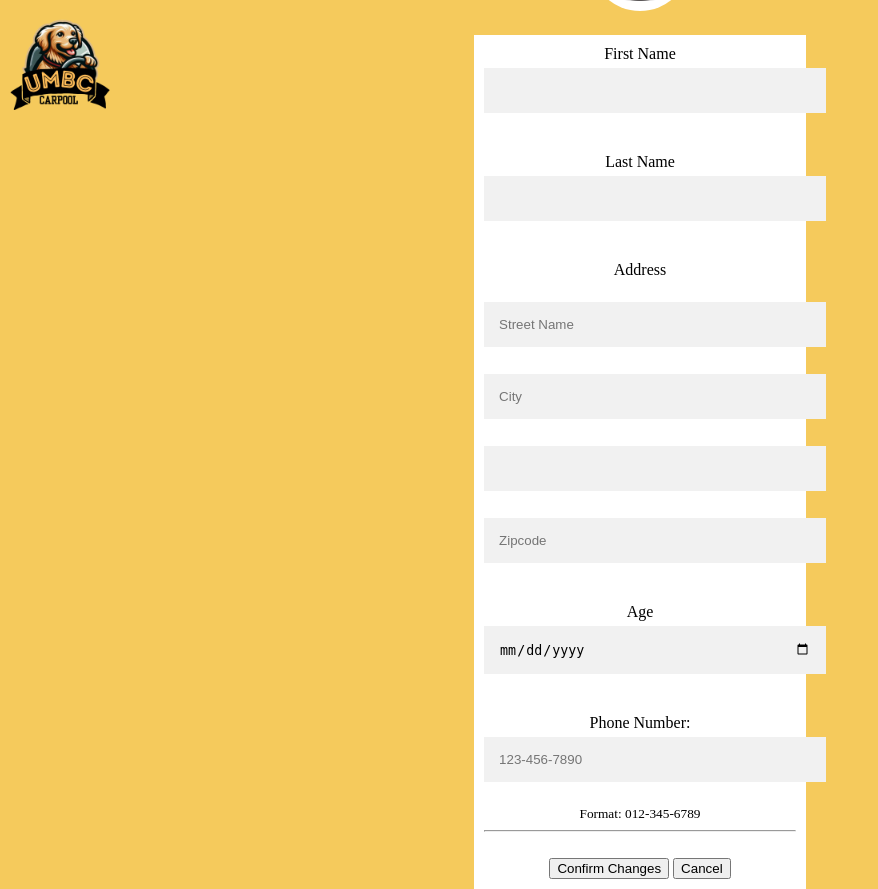
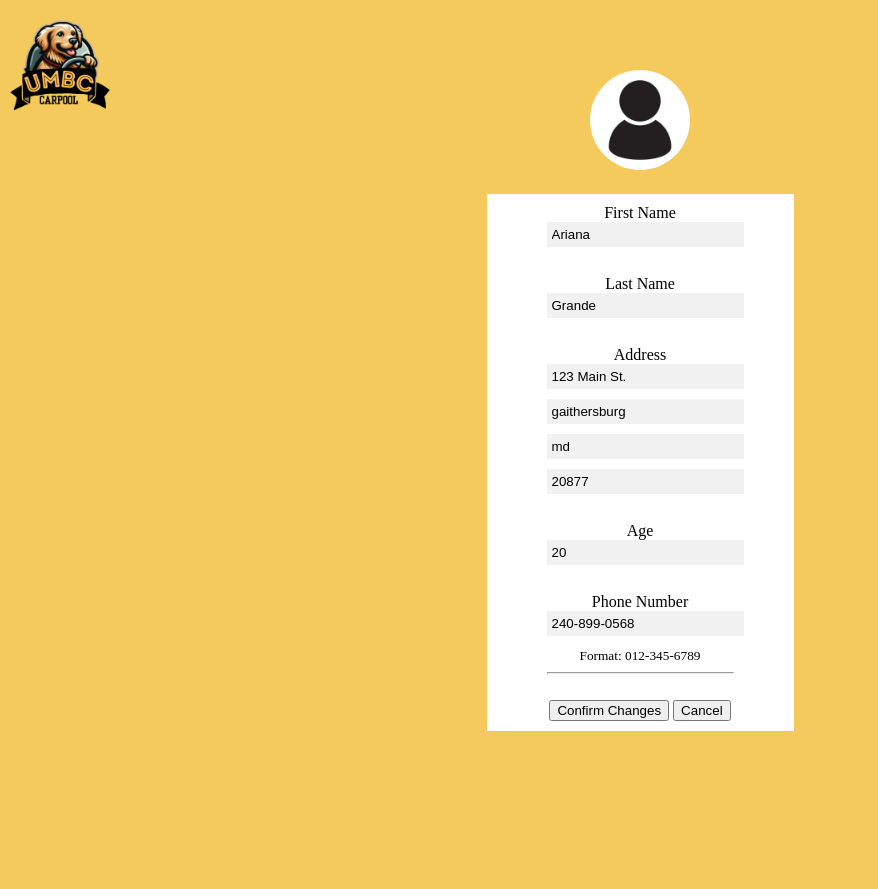
Before and after one commit to mhicks25/UMBC-Carpool-20-2, a Flask app: page /edit in a window 1280 px wide. Shown: the whole page, without its empty margins (0-878 px from the left). After the commit the page ends 731 px from the top, so only its background shows below. Run offline with Flask 3, Linux system fonts and the light colour scheme; a user stored in the database is signed in; data comes from the database, SQL or seed files in the repository; both versions use the stored data as it was after the commit.

Commit message:
edit profile works:   database.db 	edit profile works:   main.py 	edit profile works:   templates/EditProfile.html

```diff
--- a/main.py
+++ b/main.py
@@ -44,19 +44,6 @@
           conn.close()
 
           if result:
-            #Store student infomation in session
-            session['student_info'] = {
-              'fname': result[1],
-              'lname': result[2],
-              'street_name': result[3],
-              'city': result[4],
-              'state': result[5],
-              'zipcode': result[6],
-              'age': result[7],
-              'num': result[8],
-              'email': result[9],
-              'pswd': result[10]
-            }
             # Redirect to a different page based on the role
             if result[11] == 'driver':
               # Store the student ID and role in the session
@@ -84,13 +71,47 @@
 @app.route('/edit')
 def EditProfile():
 
+    #check if student id is in session
+    #if not reuturn to login
     if 'student_id' not in session:
         return redirect(url_for('login'))
 
-    student_info = session['student_info']
-    driver_info = session['driver_info']
+    student_id = session['student_id']
 
-    return render_template('EditProfile.html', student_info=student_info, driver_info=driver_info)
+    conn = sqlite3.connect('database.db')
+    cursor = conn.cursor()
+
+    student_info = getStudentInfo(student_id)
+
+    return render_template('EditProfile.html', student_info=student_info)
+
+@app.route('/edit_profile', methods=['POST'])
+def edit_profile():
+
+  conn = sqlite3.connect('database.db')
+  cursor = conn.cursor()
+
+  if request.method == 'POST':
+        student_info = {
+            'fname': request.form['fname'],
+            'lname': request.form['lname'],
+            'street_name': request.form['street_name'],
+            'city': request.form['city'],
+            'state': request.form['state'],
+            'zipcode': request.form['zipcode'],
+            'age': request.form['age'],
+            'num': request.form['num'],
+        }
+
+        conn.execute('UPDATE student SET fname=?, lname=?, street_name=?, city=?, state=?, zipcode=?, age=?, num=? WHERE student_id =?',
+                     (student_info['fname'], student_info['lname'], student_info['street_name'], student_info['city'], student_info['state'], student_info['zipcode'],
+                      student_info['age'], student_info['num'], session['student_id']))
+
+        conn.commit()
+        conn.close()
+
+  conn.close()
+  return redirect(url_for('EditProfile'))
 
 
 @app.route('/settings')
@@ -189,52 +210,17 @@
   database.create_table()
   conn.close()
 
-@app.route('/edit_profile', methods=['GET','POST'])
-def edit_profile(student_id):
 
-  if 'student_id' not in session:
-    return redirect(url_for('login'))
+def getStudentInfo(student_id):
+    conn = sqlite3.connect('database.db')
+    cursor = conn.cursor()
 
-  conn = sqlite3.connect('database.db')
-  cursor = conn.cursor()
+    cursor.execute('SELECT * FROM student WHERE student_id = ?', (student_id,))
+    student = cursor.fetchone()
 
+    conn.close()
 
-  student_info = getStudentInfo()
-
-  conn.execute('UPDATE student SET fname=?, lname=?, street_name=?, city=?, state=?, zipcode=?, age=?, num=?, email=?, pswd=? WHERE student_id = ?',
-               (student_info['fname'], student_info['lname'], student_info['street_name'], student_info['city'], student_info['state'], student_info['zipcode'],
-                student_info['age'], student_info['num'], student_info['email'], student_info['pswd'], session[student_id]))
-
-  conn.close()
-
-  return redirect('edit')
-
-#Get Student Info
-def getStudentInfo():
-  #student info
-  fname = request.form.get('fname')
-  lname = request.form.get('lname')
-  street_name = request.form.get('street_name')
-  city = request.form.get('city')
-  state = request.form.get('state')
-  zipcode = request.form.get('zipcode')
-  age = request.form.get('age')
-  num = request.form.get('num')
-  email = request.form.get('email')
-  pswd = request.form.get('pswd')
-
-  return {
-    'fname': fname,
-    'lname': lname,
-    'street_name': street_name,
-    'city': city,
-    'state': state,
-    'zipcode': zipcode,
-    'age': age,
-    'num': num,
-    'email': email,
-    'pswd': pswd
-  }
+    return student
 
 
 if __name__ == '__main__':
--- a/templates/EditProfile.html
+++ b/templates/EditProfile.html
@@ -32,16 +32,18 @@
         }
 
       .edit_container {
-        padding: 10px;
+        padding-left: 60px;
+        padding-right: 60px;
+        padding-top: 10px;
+        padding-bottom: 10px;
         background-color: #FFFFFF;
       }
 
       /* Full-width input fields */
       input[type=text], input[type=password], input[type=email], input[type=date], input[type=tel], select{
         width: 100%;
-        padding: 15px;
-        margin: 5px 0 22px 0;
-        display: inline-block;
+        padding: 5px;
+        margin-bottom: 10px;
         border: none;
         background: #f1f1f1;
       }
@@ -69,25 +71,25 @@
   </div>
 
     <div class = "edit_container">
-        <form action="/edit_profile" method="POST">
+        <form method="POST" action="/edit_profile">
 
-          <label for="fname">First Name</label>
-          <input type="text" id="fname" name="fname" value=""><br><br>
+          <label for="fname">First Name</label><br>
+          <input type="text" id="fname" name="fname" value="{{ student_info[1] }}" required><br><br>
 
-          <label for="lname">Last Name</label>
-          <input type="text" id="lname" name="lname" value=""><br><br>
+          <label for="lname">Last Name</label><br>
+          <input type="text" id="lname" name="lname" value="{{ student_info[2] }}" required><br><br>
 
-          <label for="address">Address</label><br><br>
-          <input type="text" id="street_name" name="street_name" placeholder="Street Name" required><br>
-          <input type="text" id="city" name="city" placeholder="City" required><br>
-          <input type="text" id="state" name="state" required ><br>
-          <input type="text" id="zipcode" name="zipcode" placeholder="Zipcode" pattern="[0-9]{5}"required><br><br>
+          <label for="address">Address</label><br>
+          <input type="text" id="street_name" name="street_name" placeholder="Street Name" value="{{ student_info[3] }}" required><br>
+          <input type="text" id="city" name="city" placeholder="City" value="{{ student_info[4] }}"required><br>
+          <input type="text" id="state" name="state" value="{{ student_info[5] }}" required ><br>
+          <input type="text" id="zipcode" name="zipcode" placeholder="Zipcode" pattern="[0-9]{5}" value="{{ student_info[6] }}"required><br><br>
 
           <label for="dob">Age</label><br>
-          <input type="date" id="age" name="age" required><br><br>
+          <input type="text" id="age" name="age" value="{{ student_info[7] }}" required><br><br>
 
-          <label for="num">Phone Number:</label>
-          <input type="tel" id="num" name="num" placeholder="123-456-7890" pattern="[0-9]{3}-[0-9]{3}-[0-9]{4}" required><br>
+          <label for="num">Phone Number</label><br>
+          <input type="tel" id="num" name="num" pattern="[0-9]{3}-[0-9]{3}-[0-9]{4}" value="{{ student_info[8] }}" required><br>
           <small>Format: 012-345-6789</small>
 
           <hr><br>
@@ -109,6 +111,7 @@
           if (confirm('Are you sure you want to submit the changes?')) {
               document.forms[0].submit();
           }
+          alert("Profile has been updated")
       }
   </script>
 </body>
```
Also changed, not shown: database.db.
